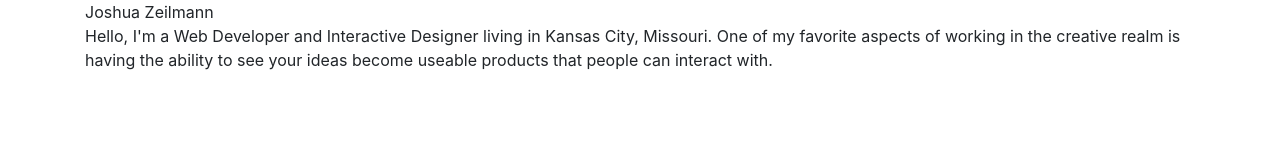
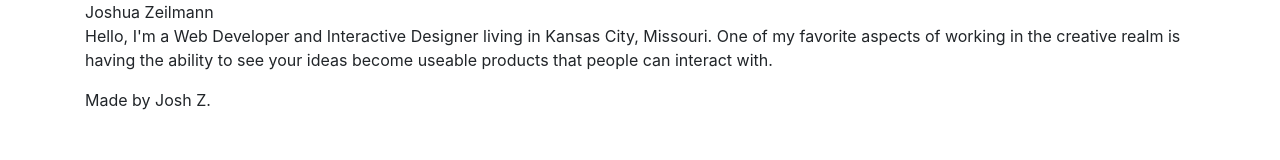
Before and after one commit to iamlimon/iamlimon.github.io, a plain HTML site: page index.html in a window 1280 px wide. Drawn offline with nearby package versions, Linux system fonts and the light colour scheme; files that its build step writes are made by us from their sources.

Commit message:
Added short copyright

```diff
--- a/index.html
+++ b/index.html
@@ -36,7 +36,7 @@
     <div class="container">
       <div class="row">
         <div class="col-12">
-
+          <p>Made by Josh Z.</p>
         </div>
       </div>
     </div>
```
